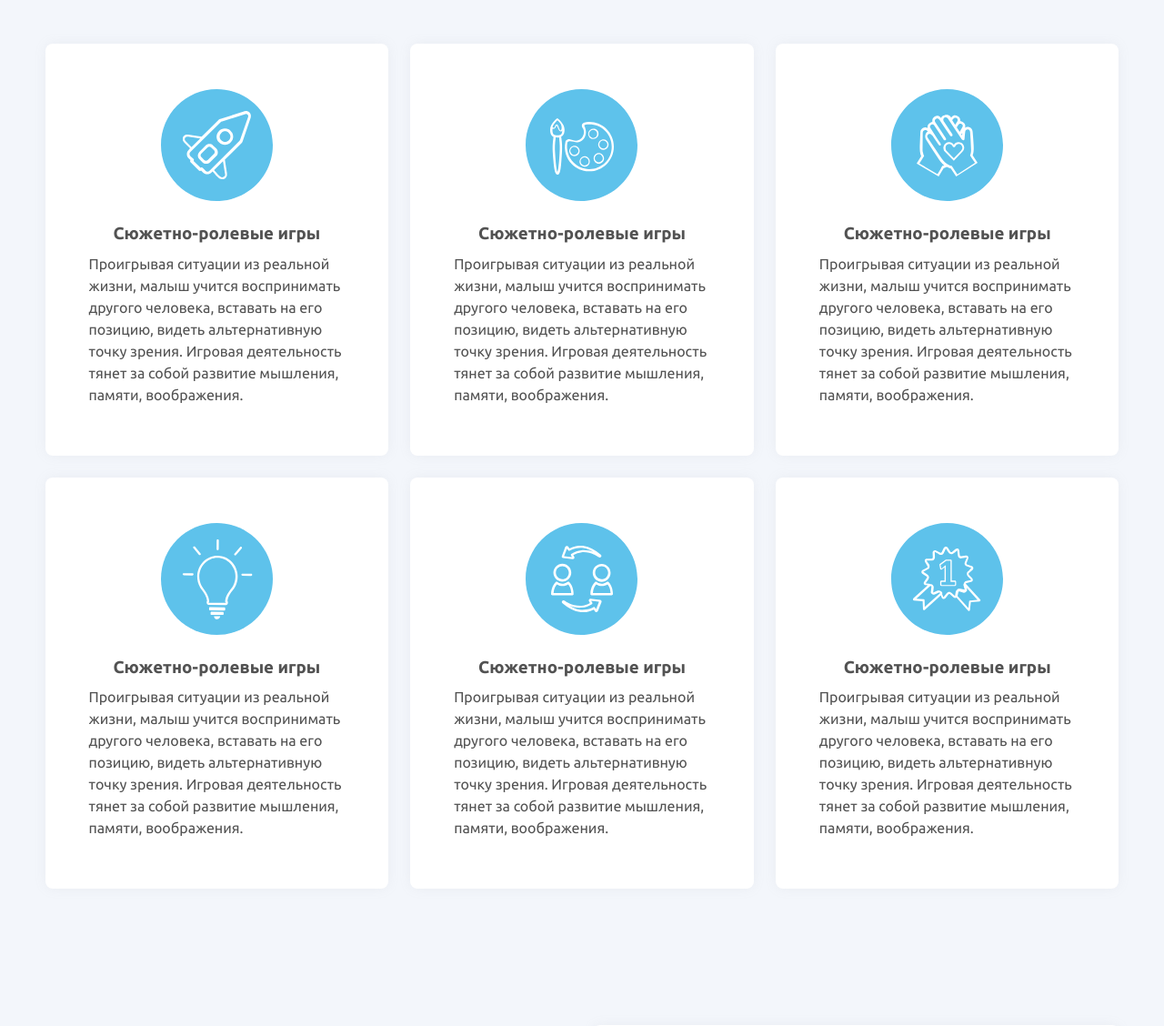
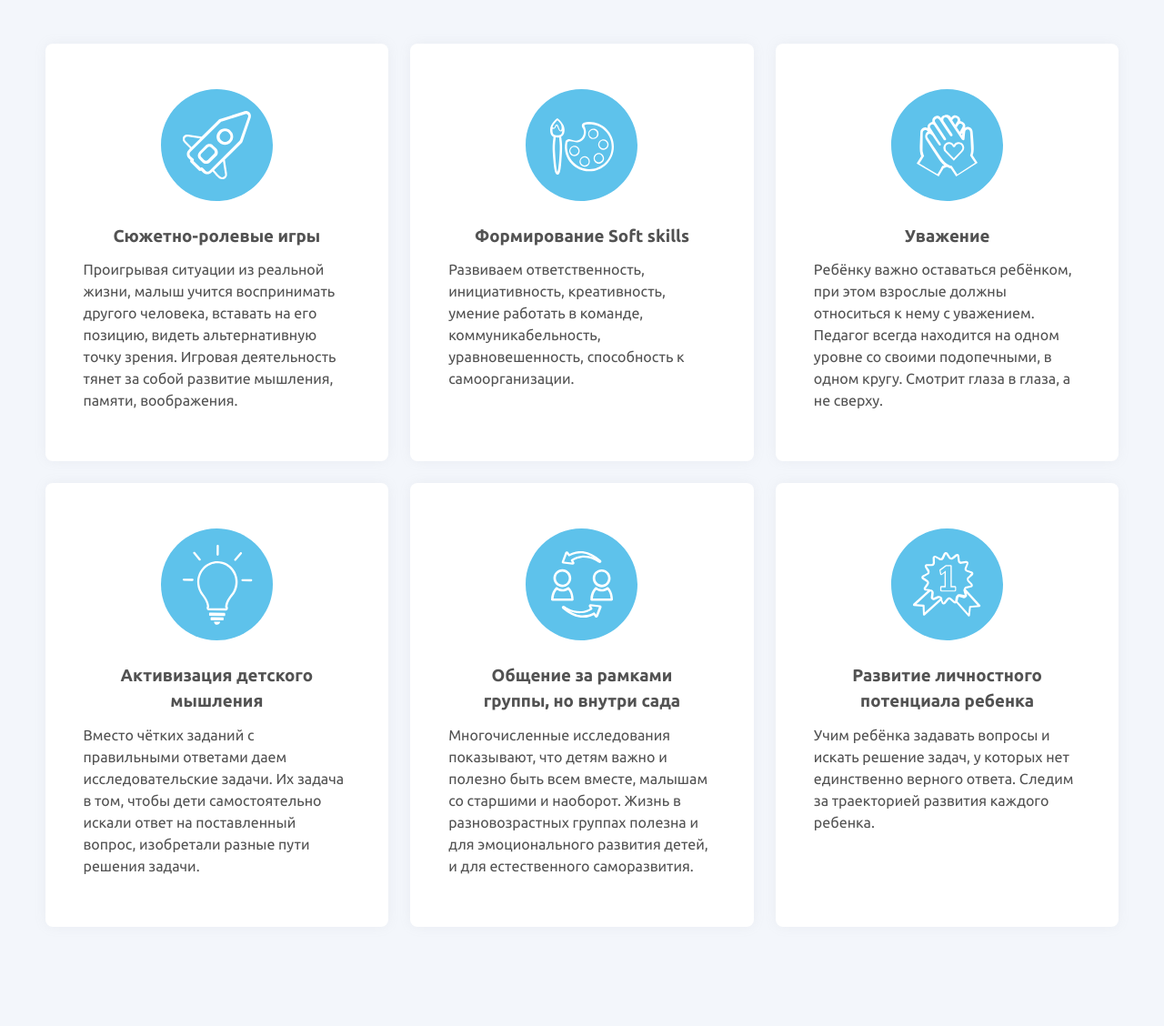
Before and after one commit to acr0matic/happy-children, a PHP site: page / in a window 1280 px wide. Shown: the part 4058-5186 px from the top of the page at 91% size. Run offline with PHP 8.4, Linux system fonts and the light colour scheme; style sheets or scripts are compiled from the project's sources.

Commit message:
feat: доработка карточек "концепция"

```diff
--- a/src/index.html
+++ b/src/index.html
@@ -410,8 +410,8 @@
                   <img class="concept-cards__icon" src="img/page/main/concept/2.svg" alt="">
 
                   <div class="concept-cards__wrapper">
-                    <h3 class="concept-cards__title">Сюжетно-ролевые игры </h3>
-                    <p class="concept-cards__description">Проигрывая ситуации из реальной жизни, малыш учится воспринимать другого человека, вставать на его позицию, видеть альтернативную точку зрения. Игровая деятельность тянет за собой развитие мышления, памяти, воображения.</p>
+                    <h3 class="concept-cards__title">Формирование Soft skills</h3>
+                    <p class="concept-cards__description">Развиваем ответственность, инициативность, креативность, умение работать в команде, коммуникабельность, уравновешенность, способность к самоорганизации.</p>
                   </div>
                   <!-- /.concept-cards__wrapper -->
                 </div>
@@ -424,8 +424,8 @@
                   <img class="concept-cards__icon" src="img/page/main/concept/3.svg" alt="">
 
                   <div class="concept-cards__wrapper">
-                    <h3 class="concept-cards__title">Сюжетно-ролевые игры </h3>
-                    <p class="concept-cards__description">Проигрывая ситуации из реальной жизни, малыш учится воспринимать другого человека, вставать на его позицию, видеть альтернативную точку зрения. Игровая деятельность тянет за собой развитие мышления, памяти, воображения.</p>
+                    <h3 class="concept-cards__title">Уважение</h3>
+                    <p class="concept-cards__description">Ребёнку важно оставаться ребёнком, при этом взрослые должны относиться к нему с уважением. Педагог всегда находится на одном уровне со своими подопечными, в одном кругу. Смотрит глаза в глаза, а не сверху.</p>
                   </div>
                   <!-- /.concept-cards__wrapper -->
                 </div>
@@ -438,8 +438,9 @@
                   <img class="concept-cards__icon" src="img/page/main/concept/4.svg" alt="">
 
                   <div class="concept-cards__wrapper">
-                    <h3 class="concept-cards__title">Сюжетно-ролевые игры </h3>
-                    <p class="concept-cards__description">Проигрывая ситуации из реальной жизни, малыш учится воспринимать другого человека, вставать на его позицию, видеть альтернативную точку зрения. Игровая деятельность тянет за собой развитие мышления, памяти, воображения.</p>
+                    <h3 class="concept-cards__title">Активизация детского мышления</h3>
+                    <p class="concept-cards__description">
+                      Вместо чётких заданий с правильными ответами даем исследовательские задачи. Их задача в том, чтобы дети самостоятельно искали ответ на поставленный вопрос, изобретали разные пути решения задачи. </p>
                   </div>
                   <!-- /.concept-cards__wrapper -->
                 </div>
@@ -452,8 +453,10 @@
                   <img class="concept-cards__icon" src="img/page/main/concept/5.svg" alt="">
 
                   <div class="concept-cards__wrapper">
-                    <h3 class="concept-cards__title">Сюжетно-ролевые игры </h3>
-                    <p class="concept-cards__description">Проигрывая ситуации из реальной жизни, малыш учится воспринимать другого человека, вставать на его позицию, видеть альтернативную точку зрения. Игровая деятельность тянет за собой развитие мышления, памяти, воображения.</p>
+                    <h3 class="concept-cards__title">Общение за рамками <br> группы, но внутри сада</h3>
+                    <p class="concept-cards__description">
+                      Многочисленные исследования показывают, что детям важно и полезно быть всем вместе, малышам со старшими и наоборот. Жизнь в разновозрастных группах полезна и для эмоционального развития детей, и для естественного саморазвития.
+                    </p>
                   </div>
                   <!-- /.concept-cards__wrapper -->
                 </div>
@@ -466,8 +469,10 @@
                   <img class="concept-cards__icon" src="img/page/main/concept/6.svg" alt="">
 
                   <div class="concept-cards__wrapper">
-                    <h3 class="concept-cards__title">Сюжетно-ролевые игры </h3>
-                    <p class="concept-cards__description">Проигрывая ситуации из реальной жизни, малыш учится воспринимать другого человека, вставать на его позицию, видеть альтернативную точку зрения. Игровая деятельность тянет за собой развитие мышления, памяти, воображения.</p>
+                    <h3 class="concept-cards__title">Развитие личностного потенциала ребенка</h3>
+                    <p class="concept-cards__description">
+                      Учим ребёнка задавать вопросы и искать решение задач, у которых нет единственно верного ответа. Следим за траекторией развития каждого ребенка.
+                    </p>
                   </div>
                   <!-- /.concept-cards__wrapper -->
                 </div>
--- a/src/scss/layout/pages/main/concept/_concept-cards.scss
+++ b/src/scss/layout/pages/main/concept/_concept-cards.scss
@@ -4,11 +4,19 @@
     flex-direction: column;
     align-items: center;
 
+    height: 100%;
+
     border-radius: $border-radius;
-    padding: 50px 48px 55px 48px;
+    padding: 50px 42px 55px 42px;
 
     background-color: $palette-white;
     box-shadow: $shadow;
+
+    transition: 0.15s ease;
+
+    &:hover {
+      background-color: $palette-yellow;
+    }
   }
 
   &__icon {
@@ -18,5 +26,7 @@
   &__title {
     margin-bottom: 10px;
     text-align: center;
+
+    line-height: 150%;
   }
 }
```
